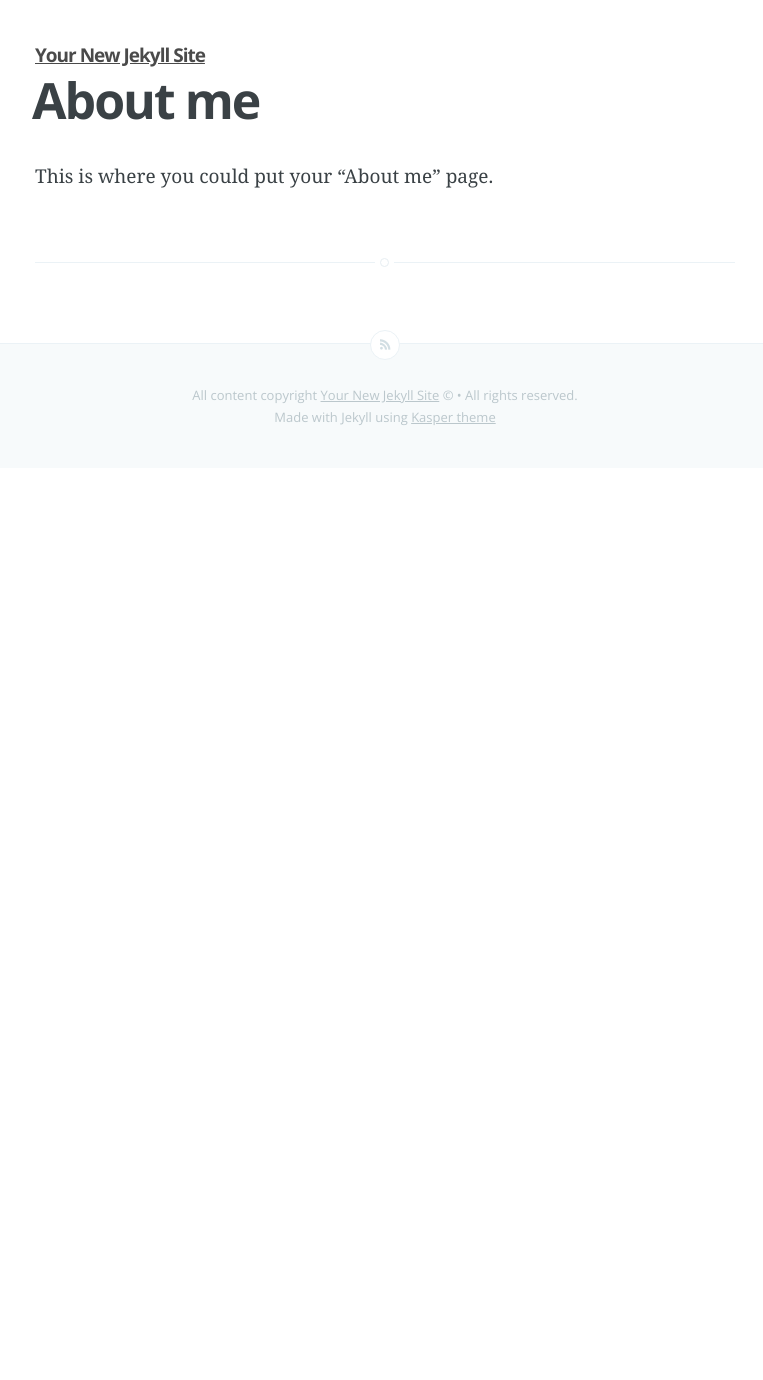
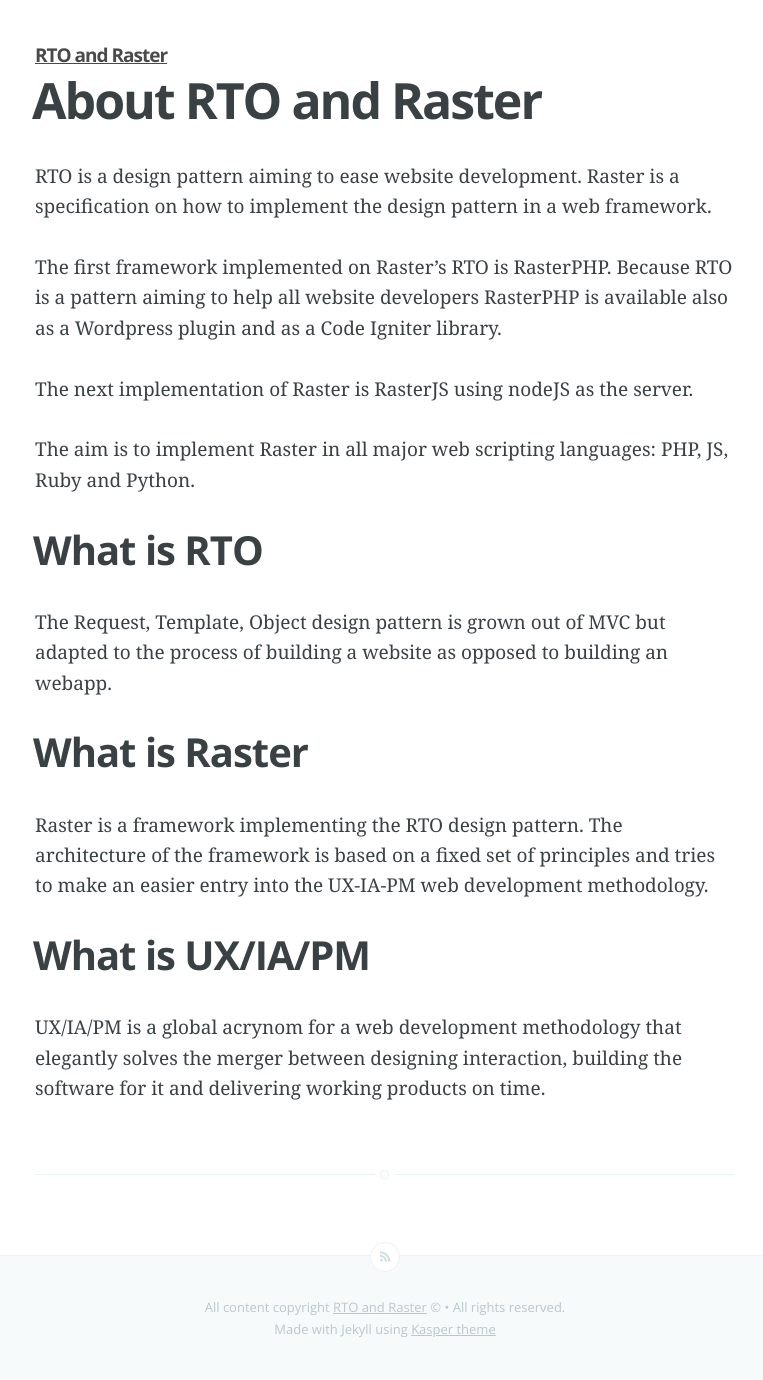
Before and after one commit to draganescu/draganescu.github.com, a Jekyll site: the page built from about.md, in a window 1280 px wide. Shown: the whole page, without its empty margins (255-1018 px from the left). Built offline with Jekyll 4.4.1, drawn with Linux system fonts in a browser that asks for light colours; Markdown is read by kramdown in place of the engine named in the settings; before the commit the page ends 940 px from its top, so only the background shows below that.

Commit message:
some starting stubs

```diff
--- a/_config.yml
+++ b/_config.yml
@@ -1,6 +1,6 @@
-name: Your New Jekyll Site
-description: Blogging about stuffs
-meta_description: "Your New Jekyll Site, Blogging about stuffs"
+name: RTO and Raster
+description: The design pattern and framework for websites
+meta_description: "The base resource about RTO and Raster"
 
 markdown: redcarpet
 pygments: true
@@ -8,5 +8,5 @@ logo: false
 paginate: 15
 
 # Details for the RSS feed generator
-url:            'blog url'
-author:         'Your Name'
+url:            'http://draganescu.github.io/'
+author:         'Andrei Draganescu'
--- a/_layouts/default.html
+++ b/_layouts/default.html
@@ -21,7 +21,6 @@
 
 </head>
 <body class="home-template">
-
 
     {{ content }}
 
--- a/_layouts/post.html
+++ b/_layouts/post.html
@@ -48,13 +48,13 @@ archive: false
         	<!-- If we want to display author's name and bio -->
             {% if site.author %}
                 <section class="author">
-                	<header> <a href="{{ site.baseurl }}"> <img class="profile" src="/assets/images/profile.png" alt="Author's profile picture"></a></header>
+                	<header> <a href="{{ site.baseurl }}"> <img class="profile" src="https://d262ilb51hltx0.cloudfront.net/fit/c/240/240/0*cdJXSkSKuxmblrnH.jpeg" alt="Author's profile picture"></a></header>
                 	<article>
                 		<!-- Author Name -->
                     	<h4> {{ site.author }} </h4>
                     	<!-- Author Bio -->
                     	<p>
-                    		Here goes the author description. You might want to place some links too in here
+                    		Entrepreneur, information architecture enthusiast, tinkerer with esoteric thoughts, web developer, advertiser and writer
                     	</p>
                     </article>
                 </section>
--- a/about.md
+++ b/about.md
@@ -1,6 +1,22 @@
 ---
 layout: page
-title: About me
+title: About RTO and Raster
 ---
 
-This is where you could put your "About me" page.
+RTO is a design pattern aiming to ease website development. Raster is a specification on how to implement the design pattern in a web framework.
+
+The first framework implemented on Raster's RTO is RasterPHP.
+Because RTO is a pattern aiming to help all website developers RasterPHP is available also as a Wordpress plugin and as a Code Igniter library.
+
+The next implementation of Raster is RasterJS using nodeJS as the server.
+
+The aim is to implement Raster in all major web scripting languages: PHP, JS, Ruby and Python.
+
+## What is RTO
+The Request, Template, Object design pattern is grown out of MVC but adapted to the process of building a website as opposed to building an webapp.
+
+## What is Raster
+Raster is a framework implementing the RTO design pattern. The architecture of the framework is based on a fixed set of principles and tries to make an easier entry into the UX-IA-PM web development methodology.
+
+## What is UX/IA/PM
+UX/IA/PM is a global acrynom for a web development methodology that elegantly solves the merger between designing interaction, building the software for it and delivering working products on time.
--- a/index.html
+++ b/index.html
@@ -16,7 +16,7 @@ about: 'about.html'
             <h1 class="blog-title">{{ site.name }}</h1>
             <h2 class="blog-description">
                 {{ site.description }}.
-                {% if page.about %} <a href='{{ site.baseurl }}{{ page.about }}'> About me </a> {% endif %}
+                {% if page.about %} <a href='{{ site.baseurl }}{{ page.about }}'> Quick intro </a> {% endif %}
             </h2>
         </div>
     </div>
```
Also changed, not shown: _posts/2013-11-10-welcome-to-jekyll.markdown (deleted, +0 -24 lines), _posts/2014-06-29-introducing-raster-php.markdown (added, +156 -0 lines), _posts/2014-06-29-raster-php.markdown (added, +24 -0 lines), _posts/2014-06-29-raster.markdown (added, +11 -0 lines), _posts/2014-06-29-rto.markdown (added, +25 -0 lines).
